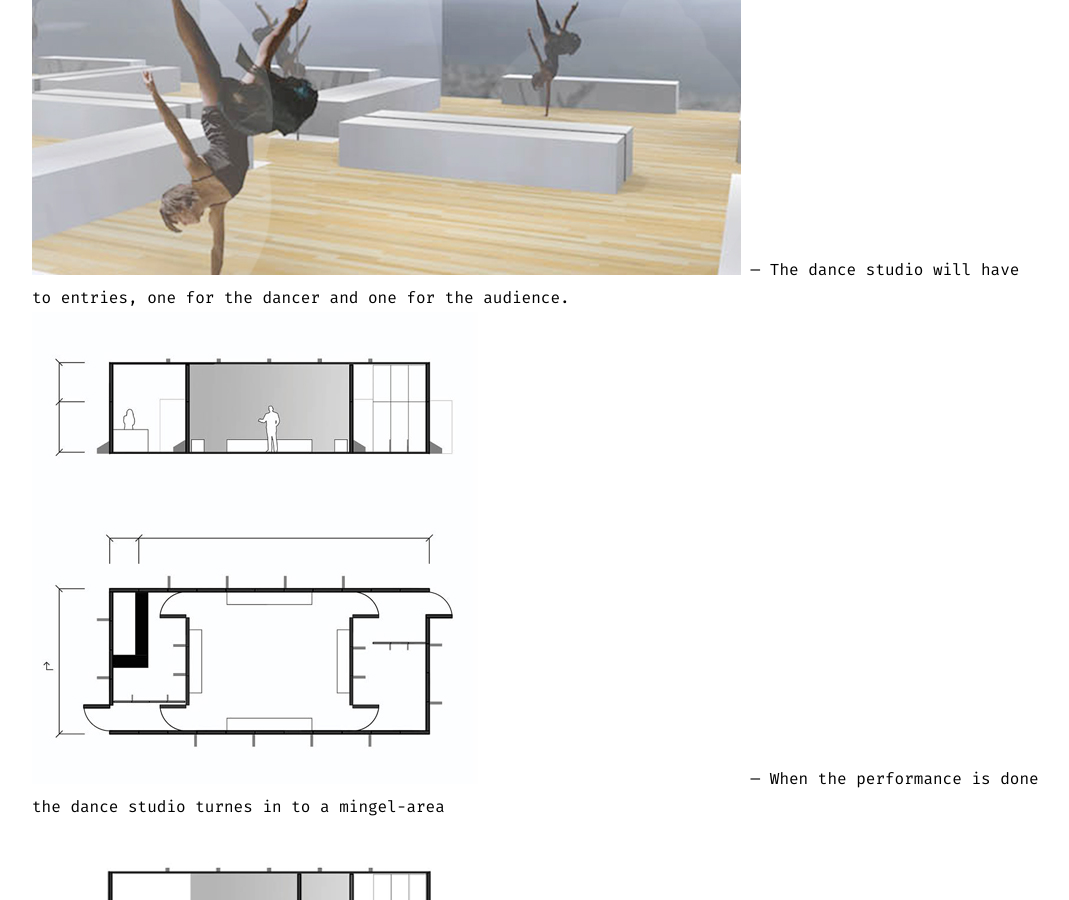
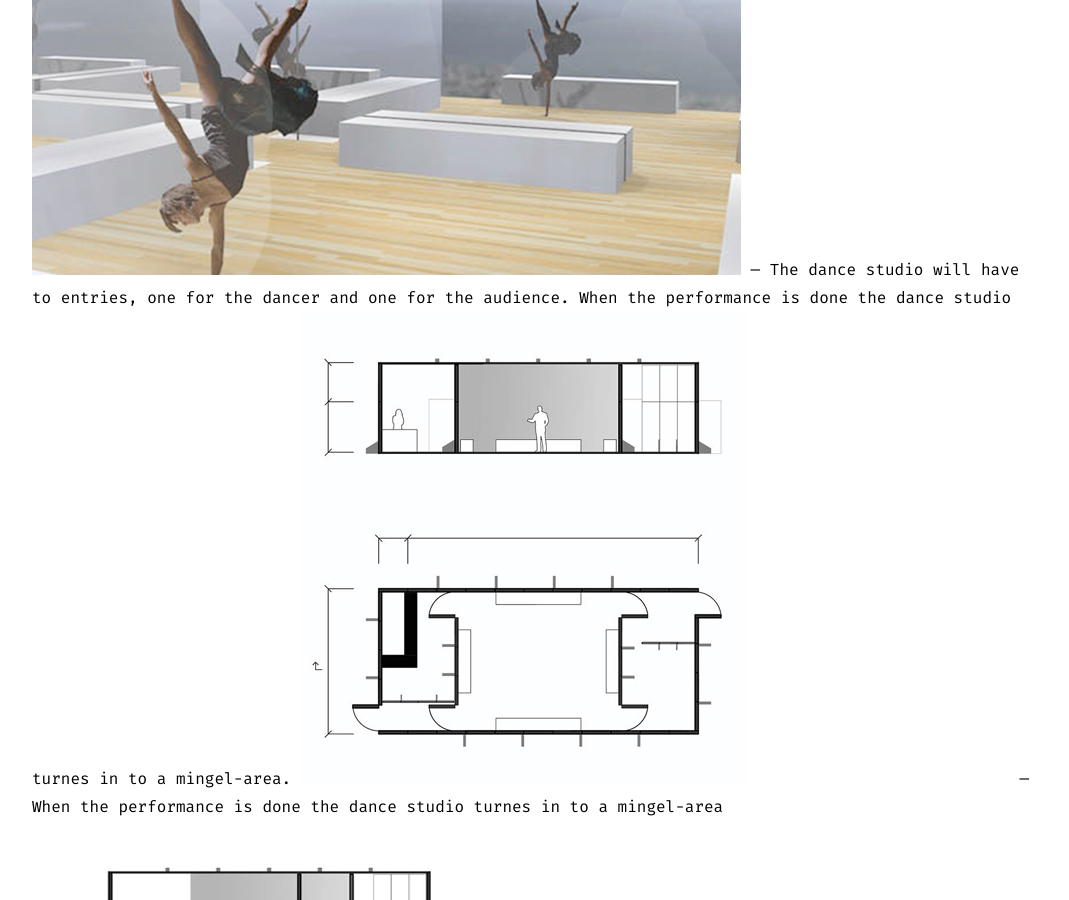
Before and after one commit to lottalarsson/lottalarsson.github.io, a Jekyll site: the page built from _posts/2014-03-01-Dance studio 24kvm.md, in a window 1280 px wide and 900 px high, scrolled down 1064 px. Shown: the whole window, without its empty margins (104-1173 px from the left). Built offline with Jekyll 4.4.1, drawn with Linux system fonts in a browser that asks for light colours; nearby versions of some CDN libraries.

Commit message:
Update 2014-03-01-Dance studio 24kvm.md

```diff
--- a/_posts/2014-03-01-Dance studio 24kvm.md
+++ b/_posts/2014-03-01-Dance studio 24kvm.md
@@ -13,6 +13,7 @@
 ![](/images/2D.jpg)
 ---
 The dance studio will have to entries, one for the dancer and one for the audience.
+When the performance is done the dance studio turnes in to a mingel-area.
 ![](/images/4D.jpg)
 ---
 When the performance is done the dance studio turnes in to a mingel-area
```
